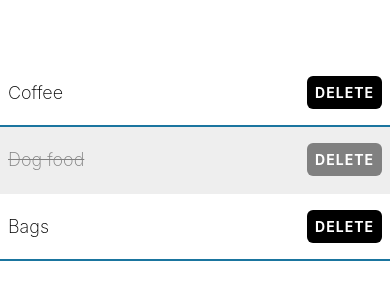
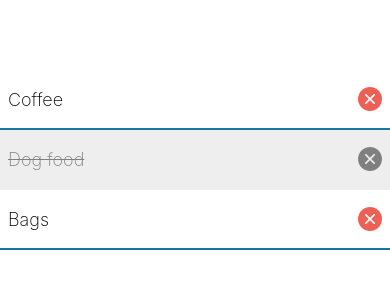
Before and after one commit to gagnet/taskly, a React Native app: screen / in a window 390 px wide. Shown: the part 262-562 px from the top of the page. Built offline with nearby package versions, Linux system fonts and the light colour scheme.

Commit message:
button update

```diff
--- a/components/ShoppingListItem.tsx
+++ b/components/ShoppingListItem.tsx
@@ -1,6 +1,7 @@
 import { Text, TouchableOpacity, View, StyleSheet, Alert } from "react-native";
 import { StatusBar } from "expo-status-bar";
 import { theme } from "../theme";
+import AntDesign from "@expo/vector-icons/AntDesign";
 
 type Props = {
   name: string;
@@ -42,15 +43,12 @@ export function ShoppingListItem({ name, isCompleted }: Props) {
       >
         {name}
       </Text>
-      <TouchableOpacity
-        style={[
-          styles.button,
-          isCompleted ? styles.completedButton : undefined,
-        ]}
-        onPress={handleDelte}
-        activeOpacity={0.8}
-      >
-        <Text style={[styles.buttonText]}>Delete</Text>
+      <TouchableOpacity onPress={handleDelte}>
+        <AntDesign
+          name="closecircle"
+          size={24}
+          color={isCompleted ? theme.colorGrey : theme.colorRed}
+        />
       </TouchableOpacity>
       <StatusBar style="auto" />
     </View>
```
